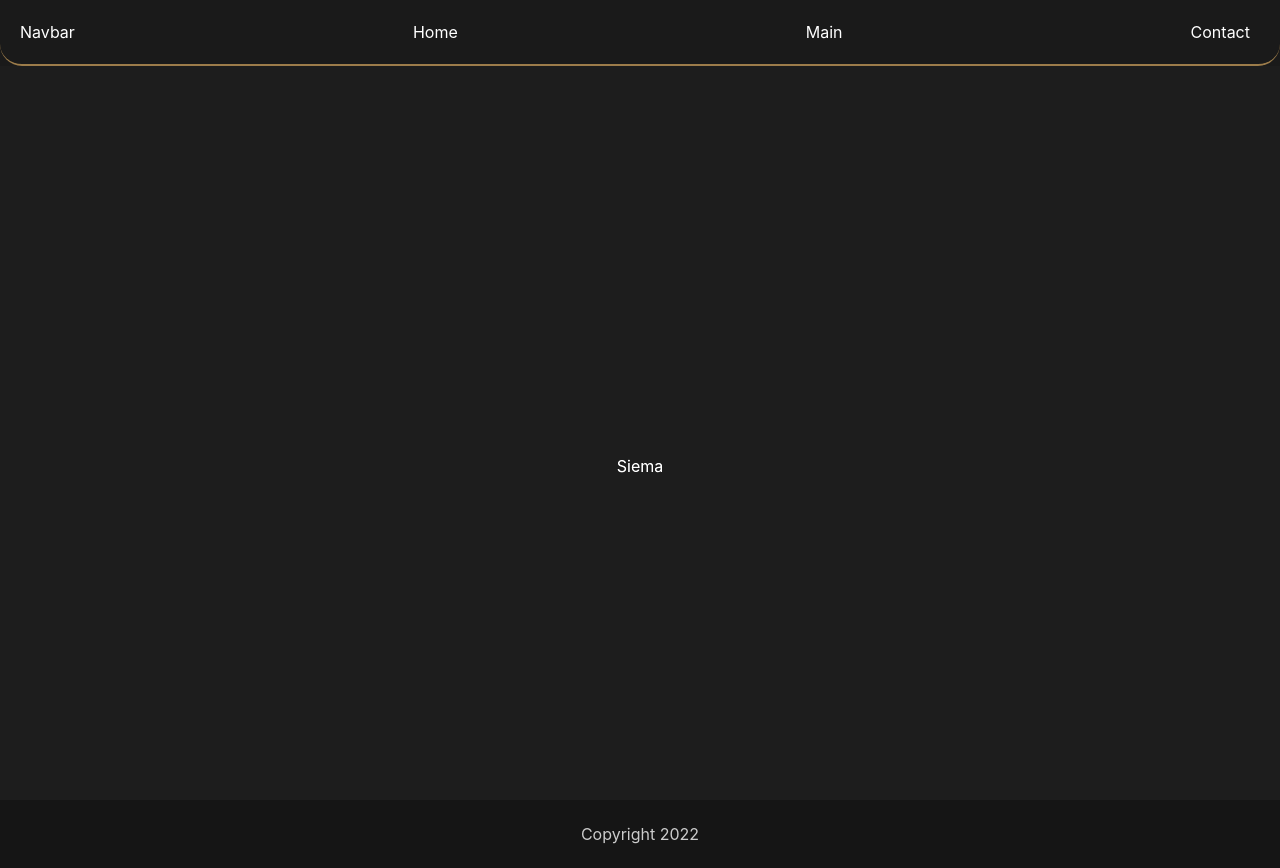
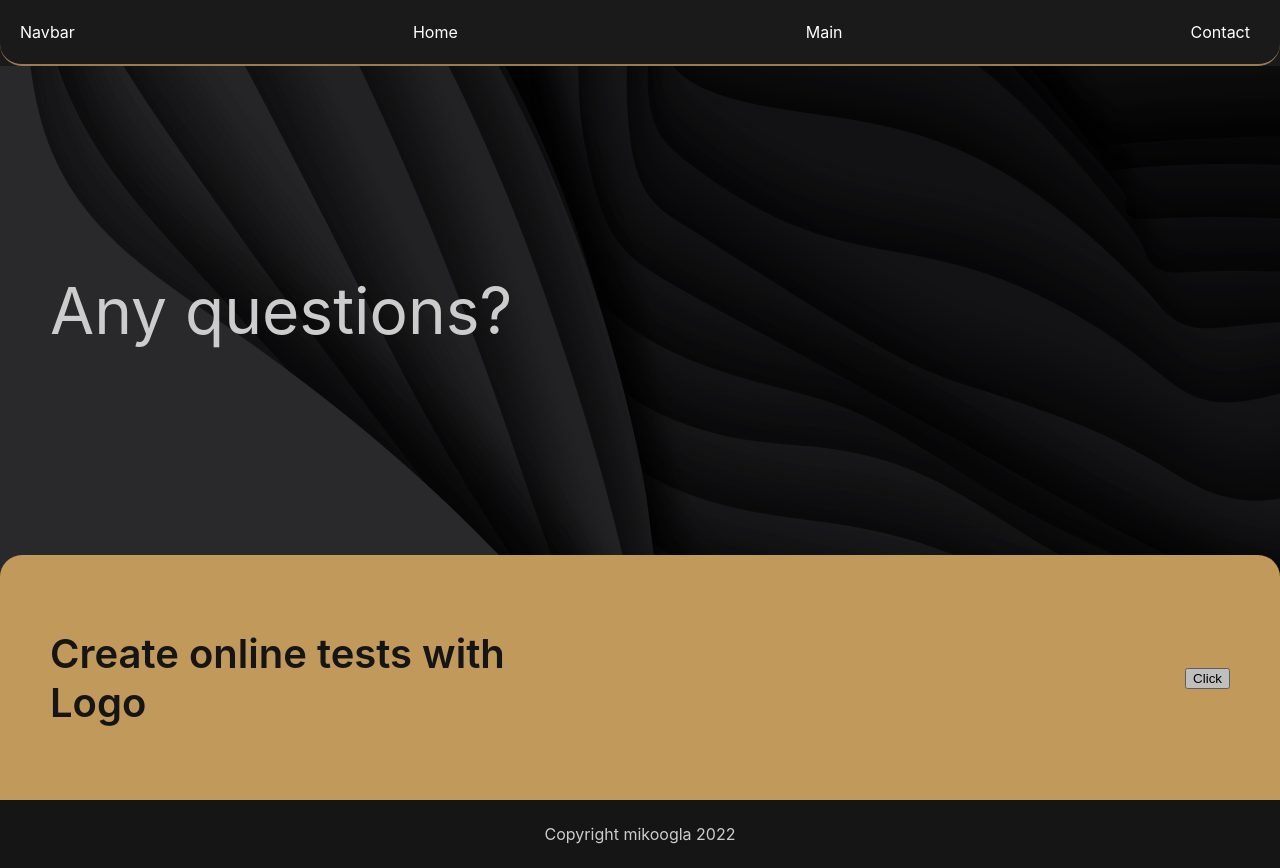
Before and after one commit to mikoogla/vue-quiz-project, a Vue app: page /landing in a window 1280 px wide. Built offline with nearby package versions, Linux system fonts and the light colour scheme.

Commit message:
landing page layout

```diff
--- a/src/App.vue
+++ b/src/App.vue
@@ -15,7 +15,7 @@ import Navbar from "./components/Navbar.vue";
     </main>
   </div>
   <footer>
-    <p>Copyright 2022</p>
+    <p>Copyright mikoogla 2022</p>
   </footer>
 </template>
 
--- /dev/null
+++ b/src/components/LandingPage/Overlay.vue
@@ -0,0 +1,40 @@
+<script setup></script>
+
+<template>
+  <div class="overlay">
+    <div class="textcontent">Create online tests with<br />Logo</div>
+    <div class="buttonContainer">
+      <RouterLink to="/quiz"><button>Click</button></RouterLink>
+    </div>
+  </div>
+</template>
+<script></script>
+
+<style scoped>
+.buttonContainer {
+  height: 100%;
+  display: flex;
+  justify-content: center;
+  align-items: center;
+  padding: 0px 50px;
+}
+.overlay {
+  width: 100%;
+  border-radius: 22px 22px 0 0;
+  background-color: var(--accent-color);
+  height: 100%;
+  display: flex;
+  flex-direction: row;
+  justify-content: space-between;
+}
+.textcontent {
+  color: var(--background-color);
+  font-size: 2.5rem;
+  font-weight: 600;
+  display: flex;
+  flex-direction: column;
+  justify-content: center;
+  align-items: left;
+  padding: 0px 50px;
+}
+</style>
--- a/src/components/Navbar.vue
+++ b/src/components/Navbar.vue
@@ -20,6 +20,7 @@ li {
   margin: 0px 10px;
 }
 .main {
+  overflow: hidden;
   width: 100%;
   max-height: 4rem;
   background-color: var(--background-color);
--- a/src/views/LandingPage.vue
+++ b/src/views/LandingPage.vue
@@ -1,15 +1,45 @@
-<script setup></script>
-<template><div class="main">Siema</div></template>
+<script setup>
+import Overlay from "../components/LandingPage/Overlay.vue";
+</script>
+<template>
+  <div class="main">
+    <div class="title">
+      <h1>Any questions?</h1>
+    </div>
+    <div class="overlay-container"><Overlay /></div>
+  </div>
+</template>
 <script></script>
 <style scoped>
+h1 {
+  font-size: 4rem;
+  font-weight: 400;
+  margin: 50px;
+}
+.overlay-container {
+  width: 100%;
+  height: 50%;
+  bottom: 0px;
+  color: var(--background-color);
+  overflow: hidden;
+}
 .main {
   width: 100%;
-  height: 100vh;
+  height: 100%;
+  background-image: url("../assets/backImage.png");
   background-color: var(--background-color);
-  filter: brightness(1.1);
+  background-position: center;
+  filter: brightness(0.8);
+  display: flex;
+  flex-direction: column;
+  justify-content: space-between;
+  align-items: center;
+}
+.title {
+  width: 100%;
+  height: 100%;
   display: flex;
   flex-direction: column;
   justify-content: center;
-  align-items: center;
 }
 </style>
```
Also changed, not shown: src/assets/backImage.png (added).
